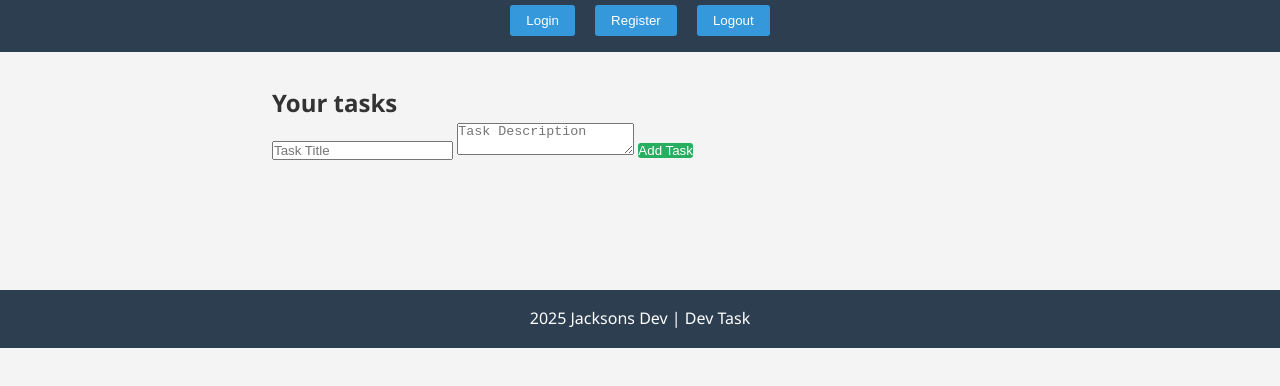
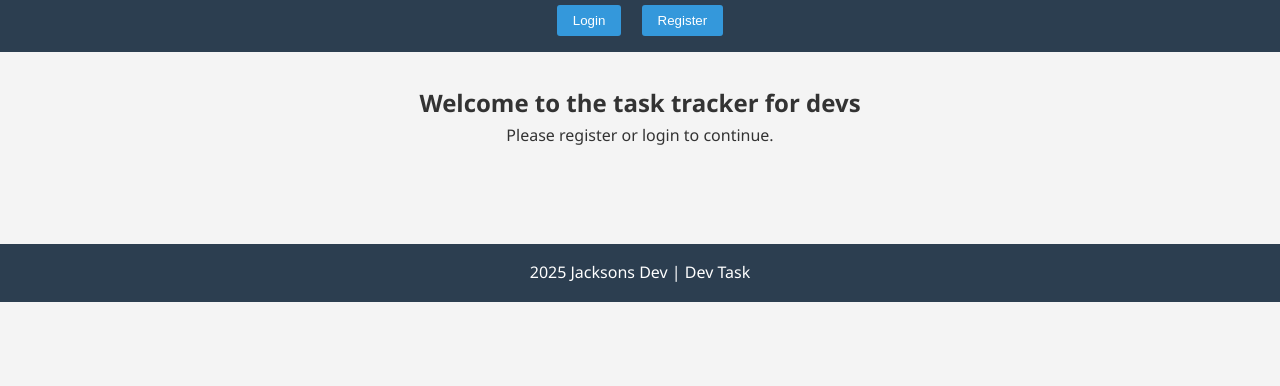
Before and after one commit to JacksonsDev/devtask, a plain HTML site: page frontend/index.html in a window 1280 px wide. Shown: the part 70-456 px from the top of the page. Drawn offline with Linux system fonts and the light colour scheme.

Commit message:
created and styled a welcome section

```diff
--- a/frontend/index.html
+++ b/frontend/index.html
@@ -12,11 +12,16 @@
       <nav>
         <button id="login-btn">Login</button>
         <button id="register-btn">Register</button>
-        <button id="logout-btn">Logout</button>
+        <button id="logout-btn" class="hidden">Logout</button>
       </nav>
     </header>
     <main>
       <span id="welcome-message"></span>
+      <!-- Welcome Section -->
+       <section id="welcome-section">
+        <h1>Welcome to the task tracker for devs</h1>
+        <p>Please register or login to continue.</p>
+       </section>
       <!-- Registration form -->
       <section id="register-section" class="auth-form hidden">
         <h2>Create Account</h2>
@@ -49,7 +54,7 @@
       </section>
 
       <!-- Task Dashboard -->
-      <section id="dashboard">
+      <section id="dashboard" class="hidden">
         <h2>Your tasks</h2>
         <form id="task-form">
           <input type="text" placeholder="Task Title" name="title" required />
--- a/frontend/styles.css
+++ b/frontend/styles.css
@@ -108,3 +108,7 @@ footer {
     font-weight: bold;
     font-family: sans-serif;
 }
+
+#welcome-section {
+    text-align: center;
+}
```
